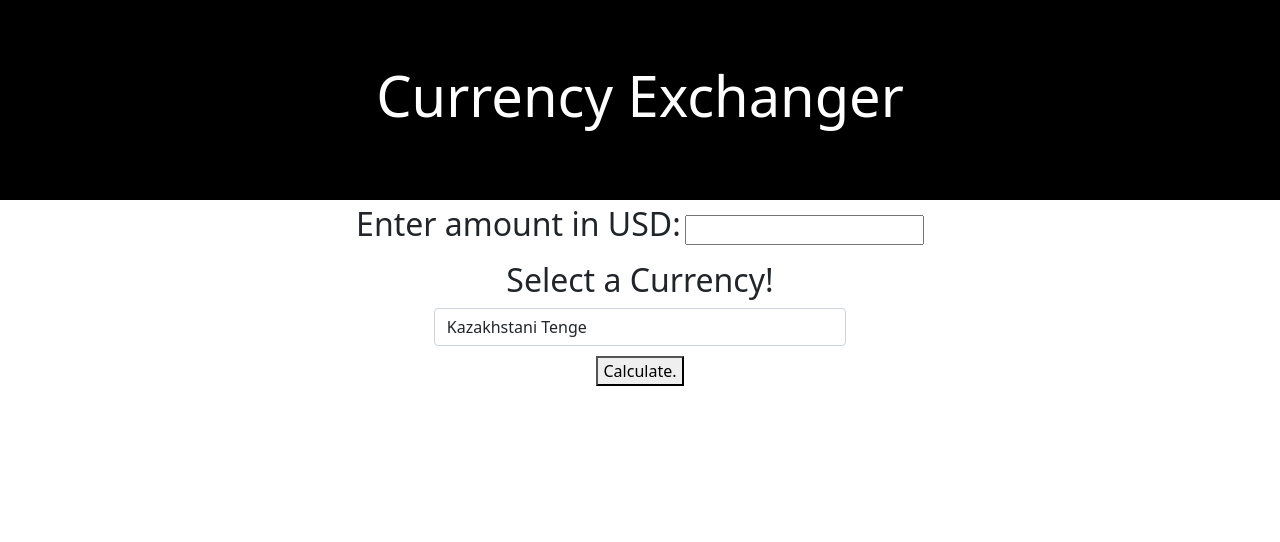
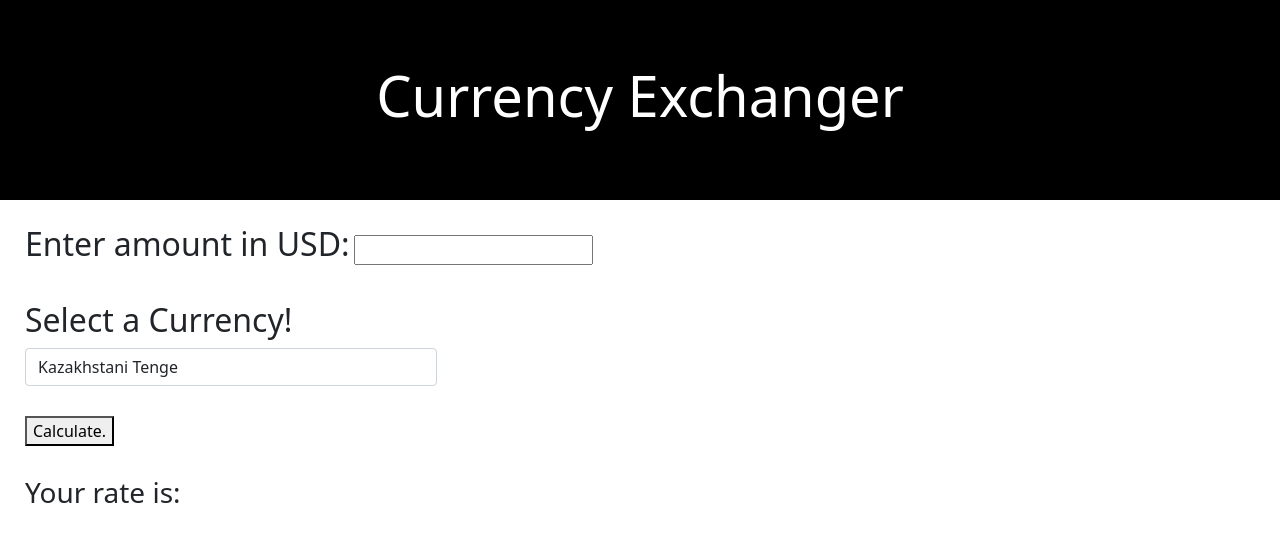
Before and after one commit to Cassel-Evens/Currecncy-Exchanger, a website built with webpack: page src/index.html in a window 1280 px wide. Built offline with nearby package versions, Linux system fonts and the light colour scheme.

Commit message:
finished HTML and CSS

```diff
--- a/src/css/styles.css
+++ b/src/css/styles.css
@@ -12,23 +12,22 @@
 #amount {
   margin-top: 20px;
   margin-bottom: 20px;
+  margin-left: 20px;
   border: 0px;
   padding: 5px;
-  margin: auto;
-  text-align: center;
 }
 #select {
   margin-top: 20px;
   margin-bottom: 20px;
+  margin-left: 20px;
   width: 33%;
   border: 0px;
   padding: 5px;
-  margin: auto;
-  text-align: center;
 }
 #button {
   border: 0px;
   padding: 5px;
-  margin: auto;
-  text-align: center;
+  margin-top: 20px;
+  margin-bottom: 20px;
+  margin-left: 20px;
 }
--- a/src/index.html
+++ b/src/index.html
@@ -28,5 +28,8 @@
         <button type="submit" class=".btn-block">Calculate.</button>
       </div>
     </form>
+    <div id="amount">
+      <h3>Your rate is: <span id="result"></span></h3>
+    </div>
   </body>
 </html>
```
